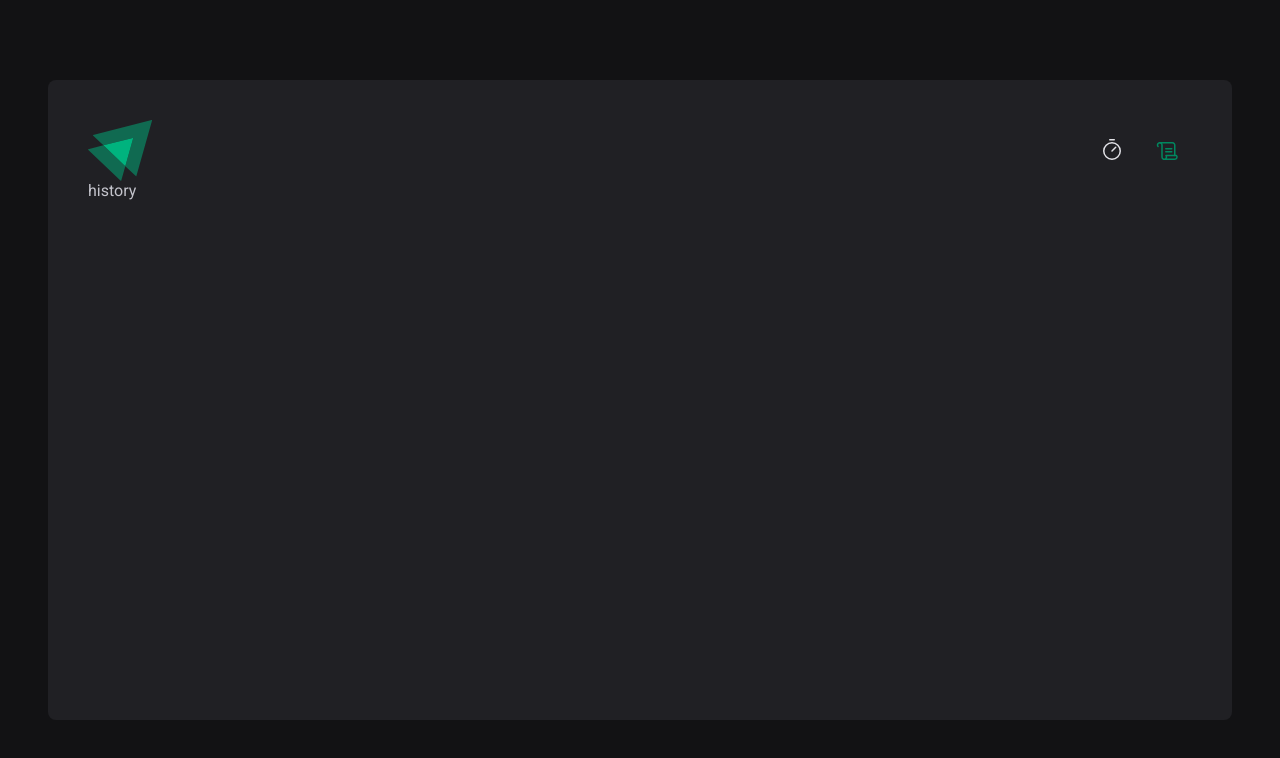
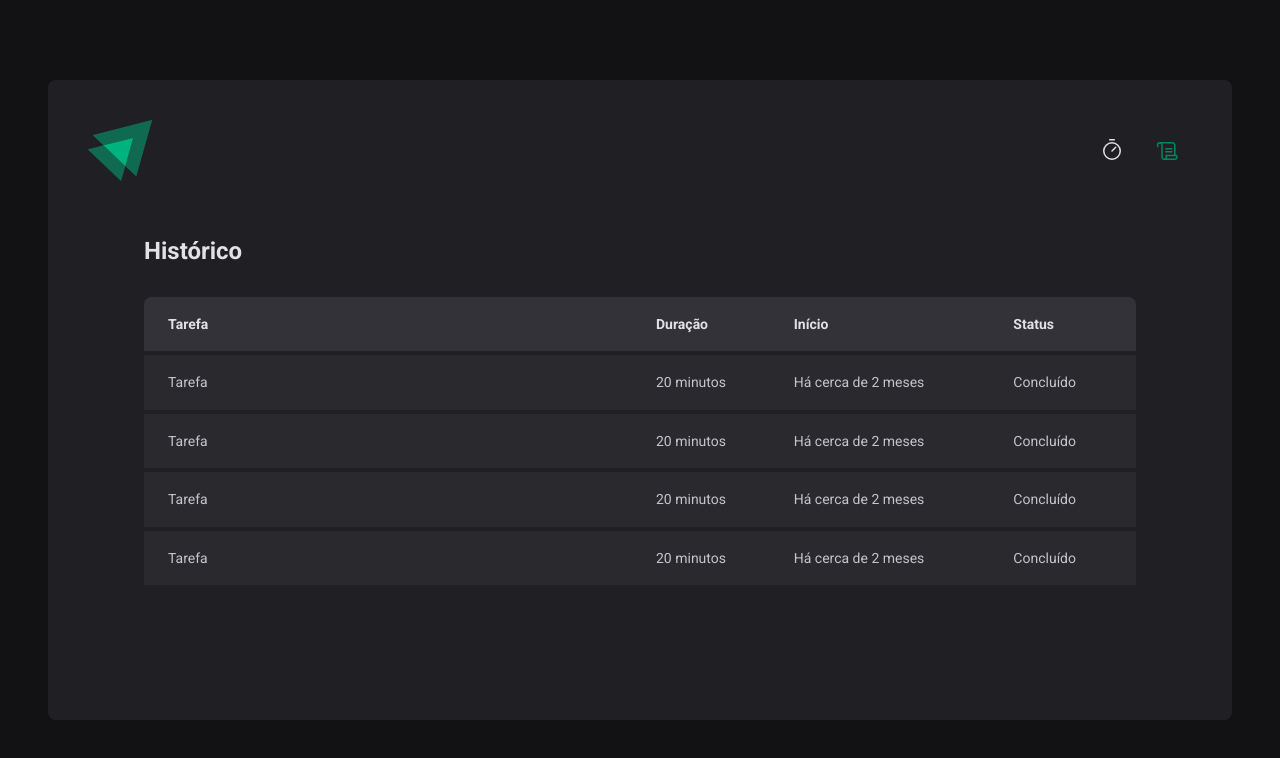
Before and after one commit to luucasmorato/timer, a React (Vite) app: page /history in a window 1280 px wide. Shown: the top 758 px of the page. Built offline with nearby package versions, Linux system fonts and the light colour scheme.

Commit message:
layout history page

```diff
--- a/src/pages/History.tsx
+++ /dev/null
@@ -1,7 +0,0 @@
-export const History = () => {
-  return (
-    <div>
-      <div>history</div>
-    </div>
-  )
-}
--- /dev/null
+++ b/src/pages/History/index.tsx
@@ -0,0 +1,48 @@
+import { HistoryContainer, HistoryList } from './styles'
+
+export const History = () => {
+  return (
+    <HistoryContainer>
+      <h1>Histórico</h1>
+
+      <HistoryList>
+        <table>
+          <thead>
+            <tr>
+              <th>Tarefa</th>
+              <th>Duração</th>
+              <th>Início</th>
+              <th>Status</th>
+            </tr>
+          </thead>
+          <tbody>
+            <tr>
+              <td>Tarefa</td>
+              <td>20 minutos</td>
+              <td>Há cerca de 2 meses</td>
+              <td>Concluído</td>
+            </tr>
+            <tr>
+              <td>Tarefa</td>
+              <td>20 minutos</td>
+              <td>Há cerca de 2 meses</td>
+              <td>Concluído</td>
+            </tr>
+            <tr>
+              <td>Tarefa</td>
+              <td>20 minutos</td>
+              <td>Há cerca de 2 meses</td>
+              <td>Concluído</td>
+            </tr>
+            <tr>
+              <td>Tarefa</td>
+              <td>20 minutos</td>
+              <td>Há cerca de 2 meses</td>
+              <td>Concluído</td>
+            </tr>
+          </tbody>
+        </table>
+      </HistoryList>
+    </HistoryContainer>
+  )
+}
--- /dev/null
+++ b/src/pages/History/styles.ts
@@ -0,0 +1,62 @@
+import styled from 'styled-components'
+
+export const HistoryContainer = styled.main`
+  flex: 1;
+  padding: 3.5rem;
+
+  display: flex;
+  flex-direction: column;
+
+  h1 {
+    font-size: 1.5rem;
+    color: ${(props) => props.theme['gray-100']};
+  }
+`
+
+export const HistoryList = styled.main`
+  flex: 1;
+  overflow: auto;
+  margin-top: 2rem;
+
+  table {
+    width: 100%;
+    border-collapse: collapse;
+    min-width: 600px;
+
+    th {
+      background-color: ${(props) => props.theme['gray-600']};
+      padding: 1rem;
+      text-align: left;
+      color: ${(props) => props.theme['gray-100']};
+      font-size: 0.875rem;
+      line-height: 1.6;
+
+      &:first-child {
+        border-top-left-radius: 8px;
+        padding-left: 1.5rem;
+      }
+
+      &:last-child {
+        border-top-right-radius: 8px;
+        padding-right: 1.5rem;
+      }
+    }
+
+    td {
+      background-color: ${(props) => props.theme['gray-700']};
+      border-top: 4px solid ${(props) => props.theme['gray-800']};
+      padding: 1rem;
+      font-size: 0.875rem;
+      line-height: 1.6;
+
+      &:first-child {
+        width: 50%;
+        padding-left: 1.5rem;
+      }
+
+      &:last-child {
+        padding-right: 1.5rem;
+      }
+    }
+  }
+`
--- a/src/pages/Home/index.tsx
+++ b/src/pages/Home/index.tsx
@@ -15,13 +15,26 @@
       <form action="">
         <FormContainer>
           <label htmlFor="task">Vou trabalhar em</label>
-          <TaskInput id="task" placeholder="Dê um nome para o seu projeto" />
+          <TaskInput
+            id="task"
+            list="task-suggestions"
+            placeholder="Dê um nome para o seu projeto"
+          />
+
+          <datalist id="task-suggestions">
+            <option value="Projeto 1"></option>
+            <option value="Projeto 2"></option>
+            <option value="Projeto 3"></option>
+          </datalist>
 
           <label htmlFor="minutesAmount">durante</label>
           <MinutesAmountInput
             type="number"
             id="minutesAmount"
             placeholder="00"
+            step={5}
+            min={5}
+            max={60}
           />
 
           <span>minutos.</span>
--- a/src/pages/Home/styles.ts
+++ b/src/pages/Home/styles.ts
@@ -50,6 +50,10 @@
 
 export const TaskInput = styled(BaseInput)`
   flex: 1;
+
+  &::-webkit-calendar-picker-indicator {
+    display: none !important;
+  }
 `
 
 export const MinutesAmountInput = styled(BaseInput)`
```
